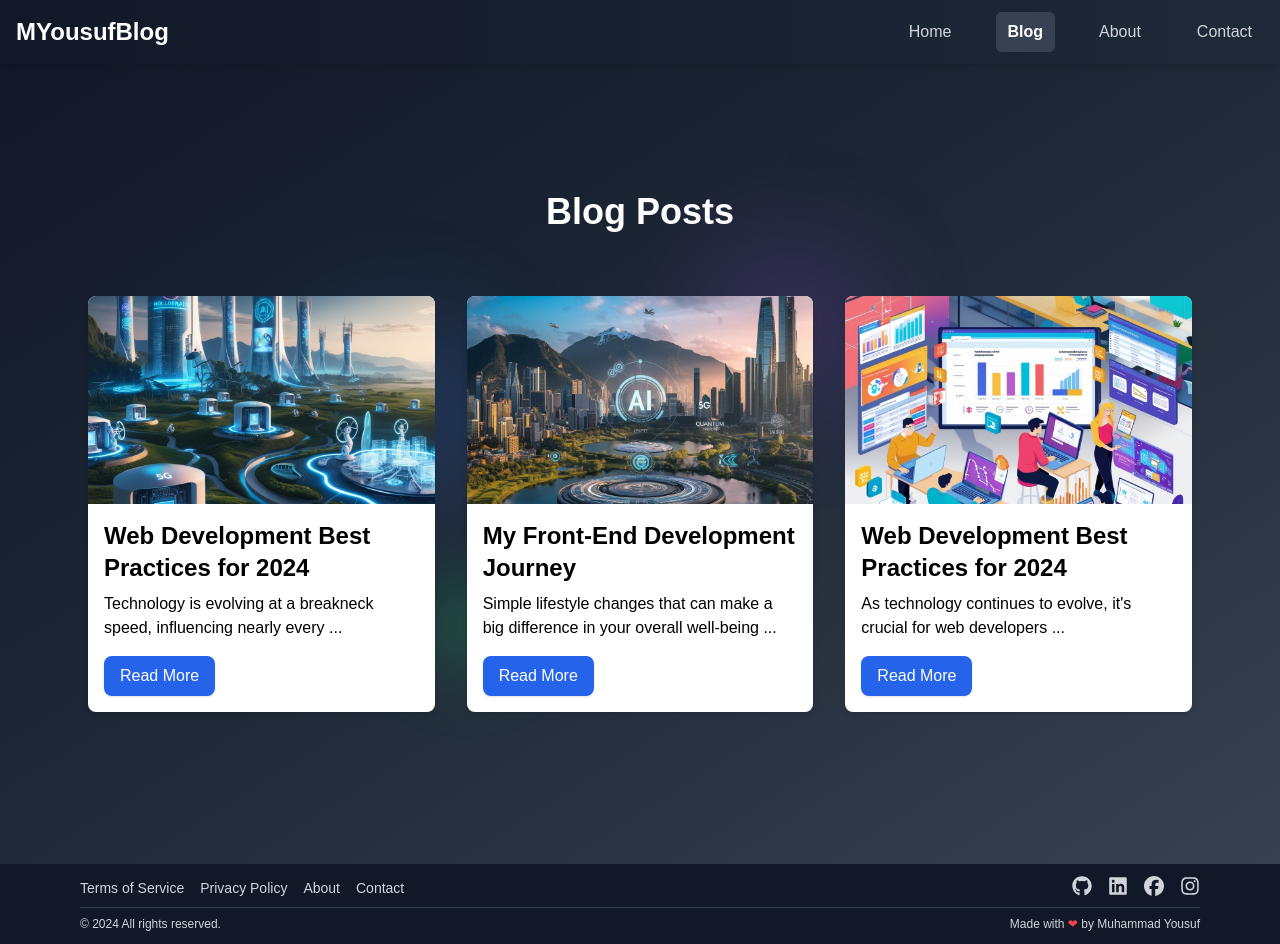
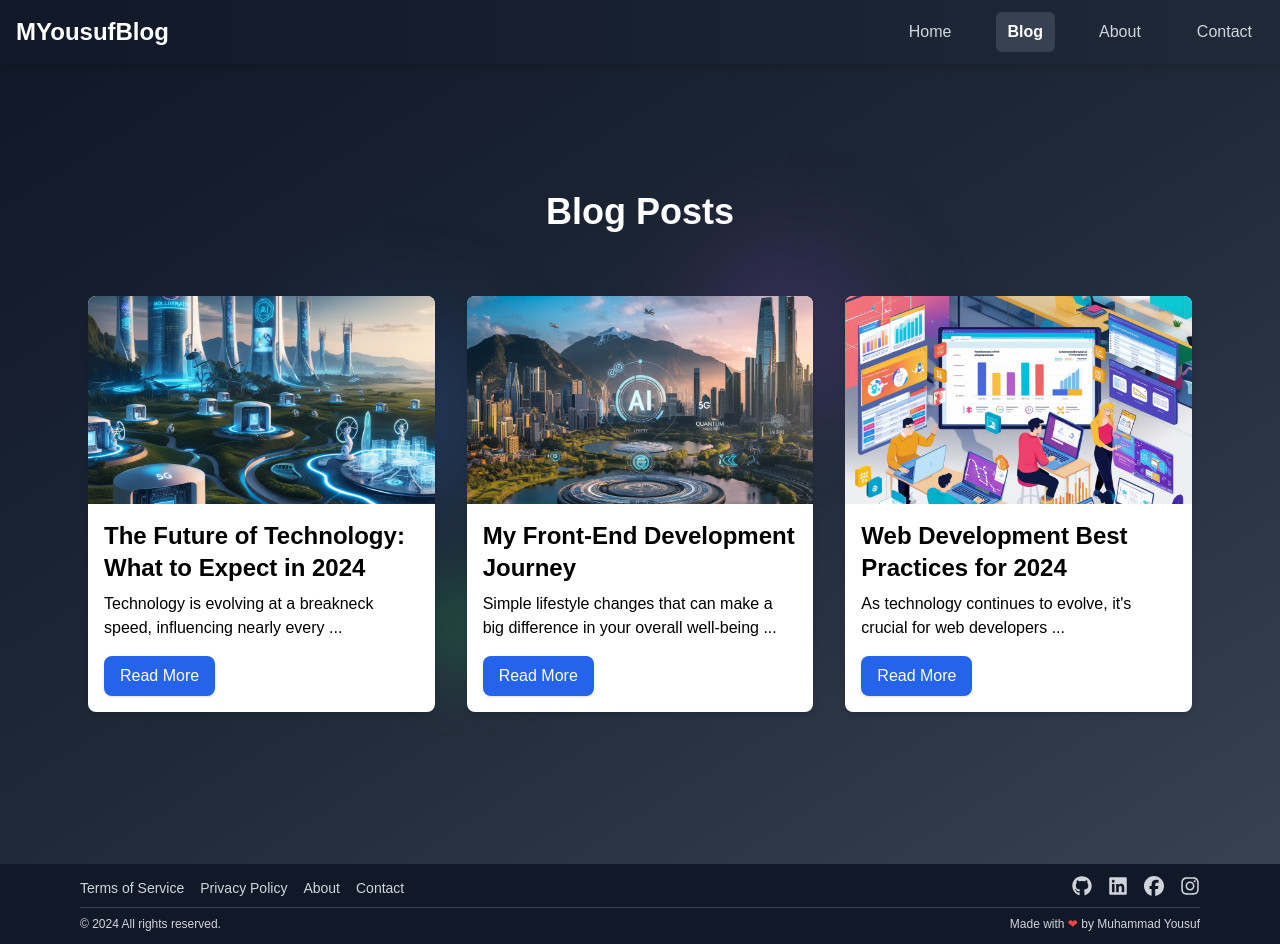
Before and after one commit to MYousuf-Codes/tech-blo, a Next.js app: page /blog in a window 1280 px wide. Built offline with nearby package versions, Linux system fonts and the light colour scheme.

Commit message:
Updated BlogPost-1

```diff
--- a/src/app/blog/page.tsx
+++ b/src/app/blog/page.tsx
@@ -7,7 +7,7 @@ const Blog = () => {
   const posts = [
     {
       slug: 'exploring-latest-technology',
-      title: 'Web Development Best Practices for 2024',
+      title: 'The Future of Technology: What to Expect in 2024',
       description: 'Technology is evolving at a breakneck speed, influencing nearly every',
       imageUrl: '/post-1.jpg',
     },
```
Also changed, not shown: src/app/blog/[slug]/page.tsx (line endings or trailing spaces).
